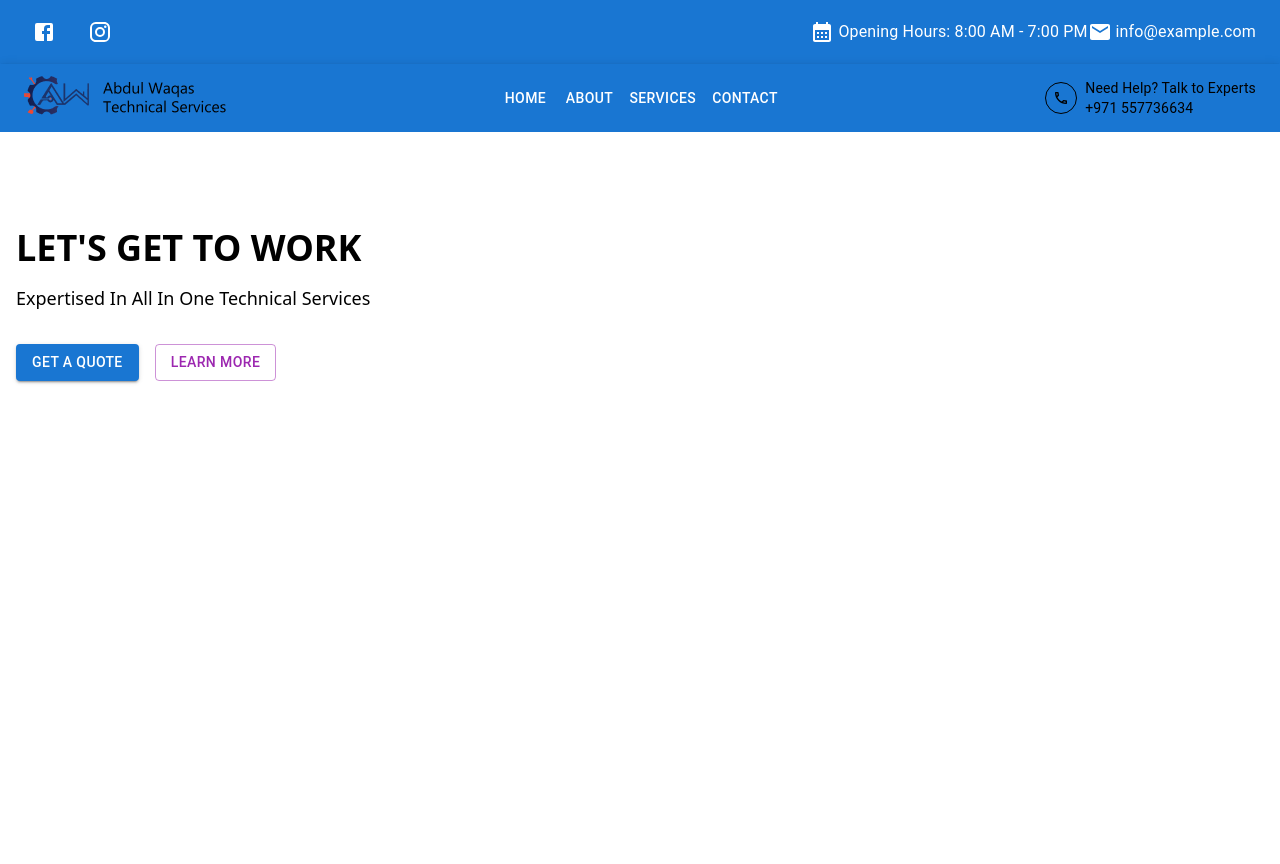
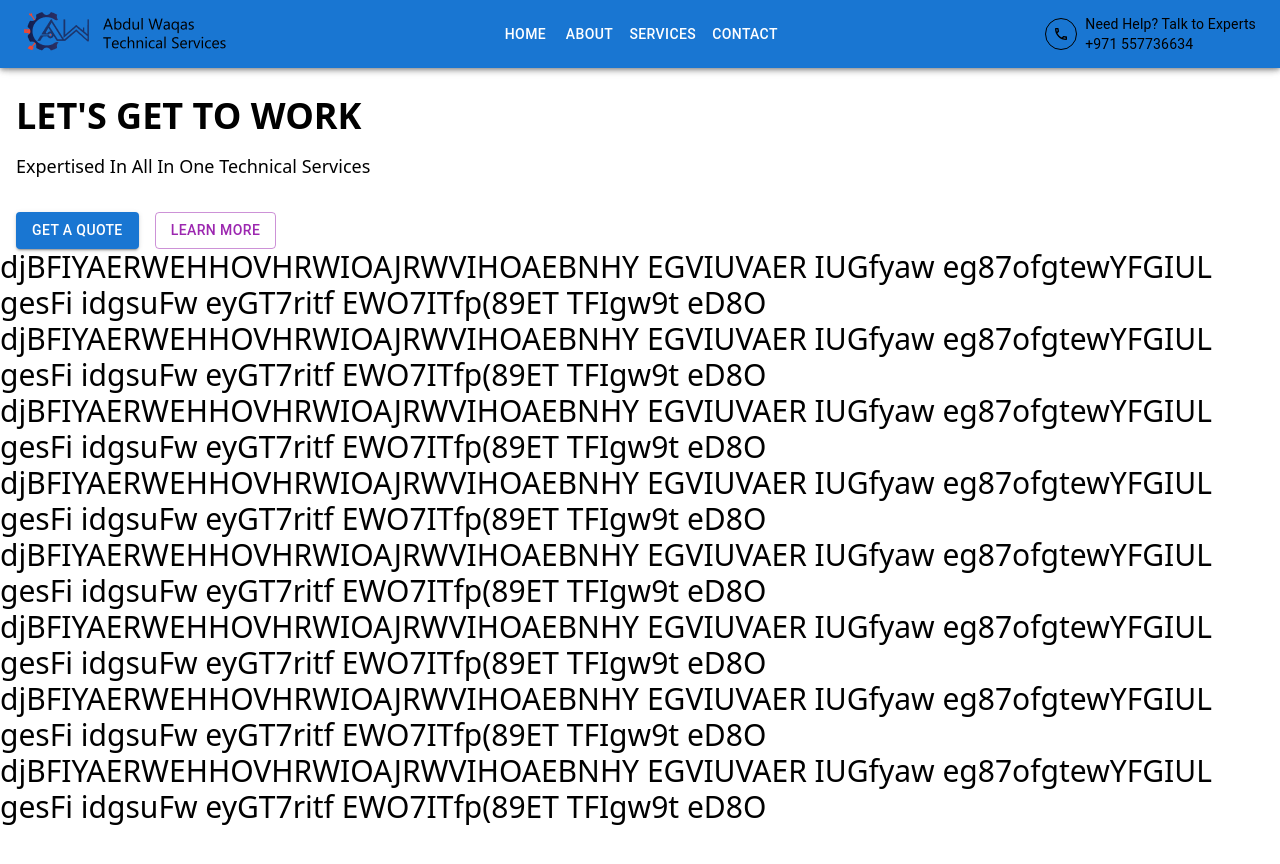
Before and after one commit to shaniaakhan21/AWTech, a Next.js app: page / in a window 1280 px wide. Shown: the top 864 px of the page. Before the commit the page ends 800 px from the top, so only its background shows below. Built offline with nearby package versions, Linux system fonts and the light colour scheme.

Commit message:
Headers logic Done

```diff
--- a/app/page.tsx
+++ b/app/page.tsx
@@ -5,7 +5,7 @@ import TopHeader from "@/components/TopHeader";
 export default function Home() {
   return (
     <div>
-      <TopHeader/>
+      <TopHeader />
       <Header />
       <HeroSection
         title="LET'S GET TO WORK"
--- a/components/Header.tsx
+++ b/components/Header.tsx
@@ -6,7 +6,7 @@ import LocalPhoneOutlinedIcon from '@mui/icons-material/LocalPhoneOutlined';
 
 const Header: React.FC = () => {
     return (
-        <AppBar position="static" className="bg-white shadow">
+        <AppBar className="bg-white shadow sticky">
             <Toolbar className="flex flex-col sm:flex-row justify-between items-center py-2">
                 <div className="flex items-center">
                     <Image src={AWLogo} alt="Logo" />
--- a/components/HeroSection.tsx
+++ b/components/HeroSection.tsx
@@ -19,6 +19,16 @@ const HeroSection: React.FC<HeroSectionProps> = ({ title, subtitle, buttonText1,
                     <Button variant="outlined" color="secondary">{buttonText2}</Button>
                 </div>
             </div>
+            <div>
+                <h1 className='text-3xl'>djBFIYAERWEHHOVHRWIOAJRWVIHOAEBNHY EGVIUVAER IUGfyaw eg87ofgtewYFGIUL gesFi idgsuFw eyGT7ritf EWO7ITfp(89ET TFIgw9t eD8O</h1>
+                <h1 className='text-3xl'>djBFIYAERWEHHOVHRWIOAJRWVIHOAEBNHY EGVIUVAER IUGfyaw eg87ofgtewYFGIUL gesFi idgsuFw eyGT7ritf EWO7ITfp(89ET TFIgw9t eD8O</h1>
+                <h1 className='text-3xl'>djBFIYAERWEHHOVHRWIOAJRWVIHOAEBNHY EGVIUVAER IUGfyaw eg87ofgtewYFGIUL gesFi idgsuFw eyGT7ritf EWO7ITfp(89ET TFIgw9t eD8O</h1>
+                <h1 className='text-3xl'>djBFIYAERWEHHOVHRWIOAJRWVIHOAEBNHY EGVIUVAER IUGfyaw eg87ofgtewYFGIUL gesFi idgsuFw eyGT7ritf EWO7ITfp(89ET TFIgw9t eD8O</h1>
+                <h1 className='text-3xl'>djBFIYAERWEHHOVHRWIOAJRWVIHOAEBNHY EGVIUVAER IUGfyaw eg87ofgtewYFGIUL gesFi idgsuFw eyGT7ritf EWO7ITfp(89ET TFIgw9t eD8O</h1>
+                <h1 className='text-3xl'>djBFIYAERWEHHOVHRWIOAJRWVIHOAEBNHY EGVIUVAER IUGfyaw eg87ofgtewYFGIUL gesFi idgsuFw eyGT7ritf EWO7ITfp(89ET TFIgw9t eD8O</h1>
+                <h1 className='text-3xl'>djBFIYAERWEHHOVHRWIOAJRWVIHOAEBNHY EGVIUVAER IUGfyaw eg87ofgtewYFGIUL gesFi idgsuFw eyGT7ritf EWO7ITfp(89ET TFIgw9t eD8O</h1>
+                <h1 className='text-3xl'>djBFIYAERWEHHOVHRWIOAJRWVIHOAEBNHY EGVIUVAER IUGfyaw eg87ofgtewYFGIUL gesFi idgsuFw eyGT7ritf EWO7ITfp(89ET TFIgw9t eD8O</h1>
+            </div>
         </section>
     );
 };
--- a/components/TopHeader.tsx
+++ b/components/TopHeader.tsx
@@ -7,7 +7,7 @@ import CalendarMonthIcon from '@mui/icons-material/CalendarMonth';
 
 const TopHeader: React.FC = () => {
     return (
-        <AppBar position="static" className="bg-black">
+        <AppBar className="bg-black relative">
             <Toolbar className="flex justify-between items-center py-2">
                 {/* Left side: Social media icons */}
                 <div className="flex space-x-4 w-1/2">
@@ -22,7 +22,7 @@ const TopHeader: React.FC = () => {
                 {/* Right side: Address and email */}
                 <div className="text-white text-sm w-1/2 flex justify-end">
                     <Typography component="span" className="mr-4 text-xs flex flex-row items-center"><CalendarMonthIcon className='mr-1'/> Opening Hours: 8:00 AM - 7:00 PM</Typography>
-                    <Typography component="span" className="mr-4 text-xs flex flex-row items-center"><EmailIcon className='mr-1'/> info@example.com</Typography>
+                    <Typography component="span" className="text-xs flex flex-row items-center"><EmailIcon className='mr-1'/> info@example.com</Typography>
                 </div>
             </Toolbar>
         </AppBar>
```
Lines whose indentation alone changed are shown as unchanged.
